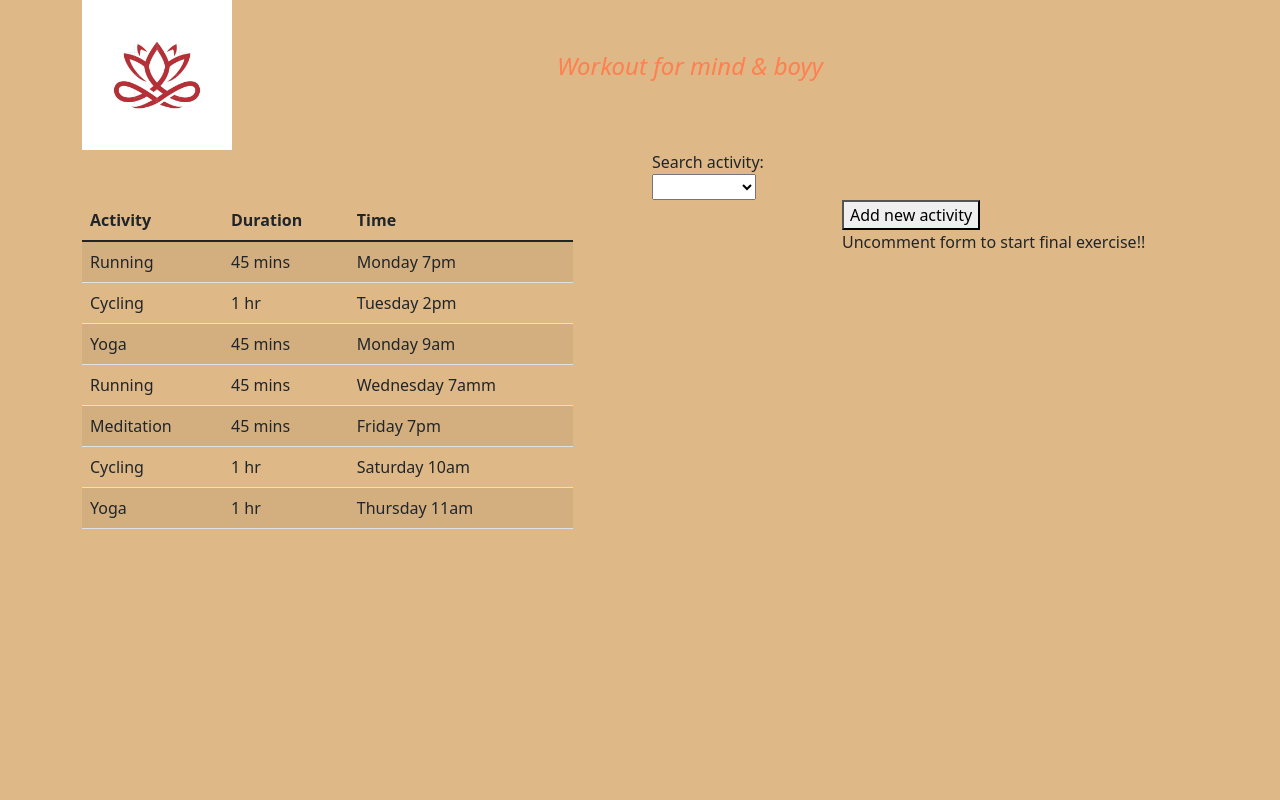
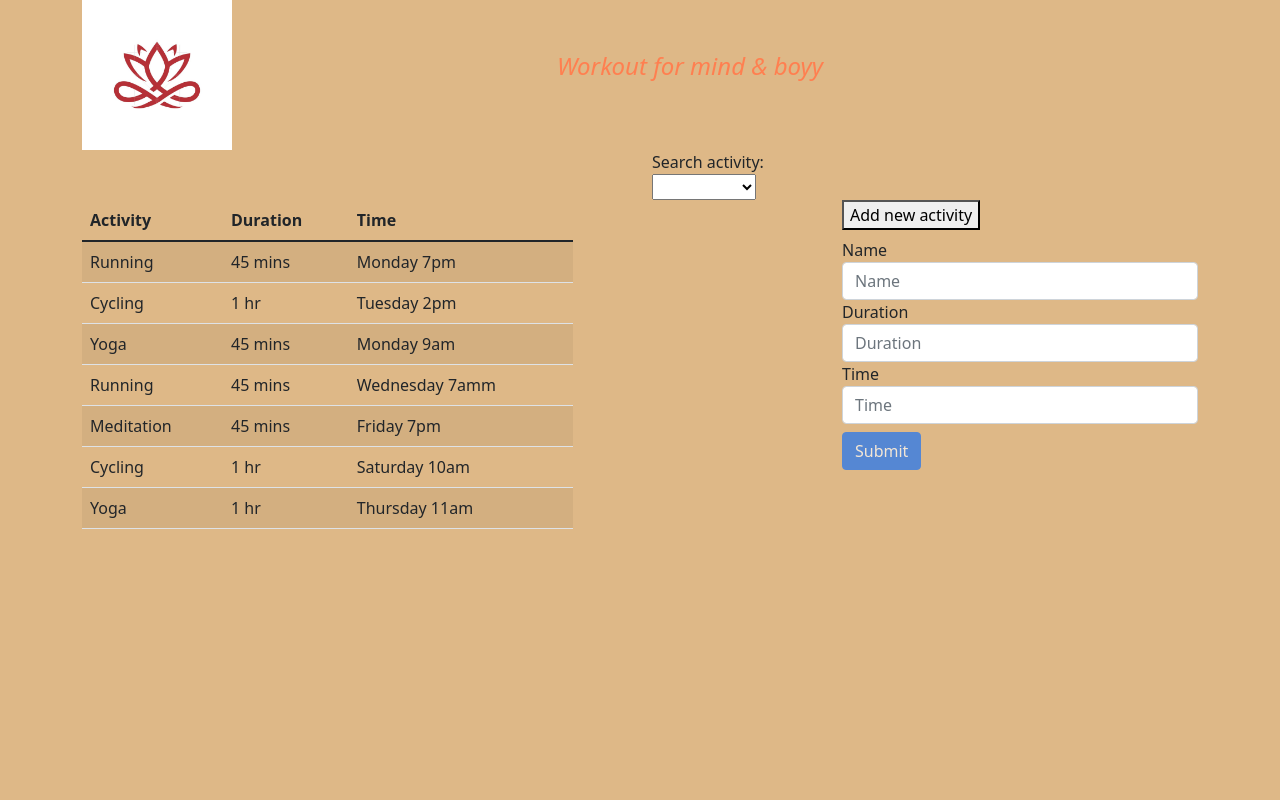
Before and after one commit to chahalsukhveer/activity-app, a React (Create React App) app: page / in a window 1280 px wide. Both pictures are taken after a click on the button "Add new activity". Shown: the top 800 px of the page. Built offline with nearby package versions, Linux system fonts and the light colour scheme.

Commit message:
add activity solution

```diff
--- a/src/App.js
+++ b/src/App.js
@@ -9,7 +9,7 @@ import AddActivity from './add-activity';
 function App() {
   const [activities, setActivities] =useState([]);
   const [name, setName] =useState("");
-  // Add here boolean to hide show Add activity form, hint: useState
+  const [addActivity, setAddActivity] =useState(false);
 
   useEffect(() =>{
     async function fecthData(){
@@ -18,9 +18,8 @@ function App() {
     }
    fecthData();
   },[]);
-const addActivityClick = () =>{
-
-}
+const addActivityClick = () => {setAddActivity(!addActivity)};
+const handleAddActivity = (activity) =>{activities.push(activity)}
 
   return (
     <div className="container">
@@ -32,10 +31,7 @@ const addActivityClick = () =>{
           </div>
           <div className="col-4">
              <button id="addActivity" onClick={addActivityClick}>Add new activity</button>
-             {/*
-             Use boolean property to hide/show add activity form
-              Pass property activities  */}
-             <AddActivity></AddActivity>
+             {addActivity ? <AddActivity handleAddActivity={handleAddActivity} setAddActivity={setAddActivity}></AddActivity> : ''}
           </div>
         </div>
         <Footer footerText="It is awesome app"></Footer>
--- a/src/add-activity/index.js
+++ b/src/add-activity/index.js
@@ -1,30 +1,46 @@
-const AddActivity = () => {
+import { useState } from "react";
+const AddActivity = ({setAddActivity,handleAddActivity }) => {
     console.log("Add activity");
+    const [newActivity, setNewActivity] = useState({
+        name:"",
+        duration:"",
+        time:""
+    });
+
+    const onChange = (e) => {
+        setNewActivity({...newActivity,[e.target.id]: e.target.value});
+    }
+
+    const onSubmit = (e) => {
+        e.preventDefault();
+         setAddActivity(false);
+         handleAddActivity(newActivity);
+    }
+
     return (
 
         <>
-        <p>Uncomment form to start final exercise!!</p>
-            {/* <form className="mt-2">
+            <form className="mt-2">
                 <div className="form-group">
-                    <label labelFor="name">Name</label>
-                    <input type="text" className="form-control" value={name} placeholder="Name" id="name" onChange={onChange}></input>
+                    <label htmlFor="name">Name</label>
+                    <input type="text" className="form-control" value={newActivity.name} placeholder="Name" id="name" onChange={onChange}></input>
                 </div>
                 <div className="form-group">
-                    <label labelFor="duration">Duration</label>
-                    <input type="text" className="form-control" value={duration} placeholder="Duration" id="duration" onChange={onChange}></input>
+                    <label htmlFor="duration">Duration</label>
+                    <input type="text" className="form-control" value={newActivity.duration} placeholder="Duration" id="duration" onChange={onChange}></input>
                 </div>
                 <div className="form-group">
-                    <label labelFor="time">Time</label>
-                    <input type="text" className="form-control" value={time} placeholder="Time" id="time" onChange={onChange}></input>
+                    <label htmlFor="time">Time</label>
+                    <input type="text" className="form-control" value={newActivity.time} placeholder="Time" id="time" onChange={onChange}></input>
                 </div>
                 <button
                     className="btn btn-primary mt-2"
-                    disabled={!newActivitySession.name || !newActivitySession.duration || !newActivitySession.time}
+                    disabled={!newActivity.name || !newActivity.duration || !newActivity.time}
                     onClick={onSubmit}
                 >
                     Submit
                 </button>
-            </form> */}
+            </form>
         </>
      );
 }
```
